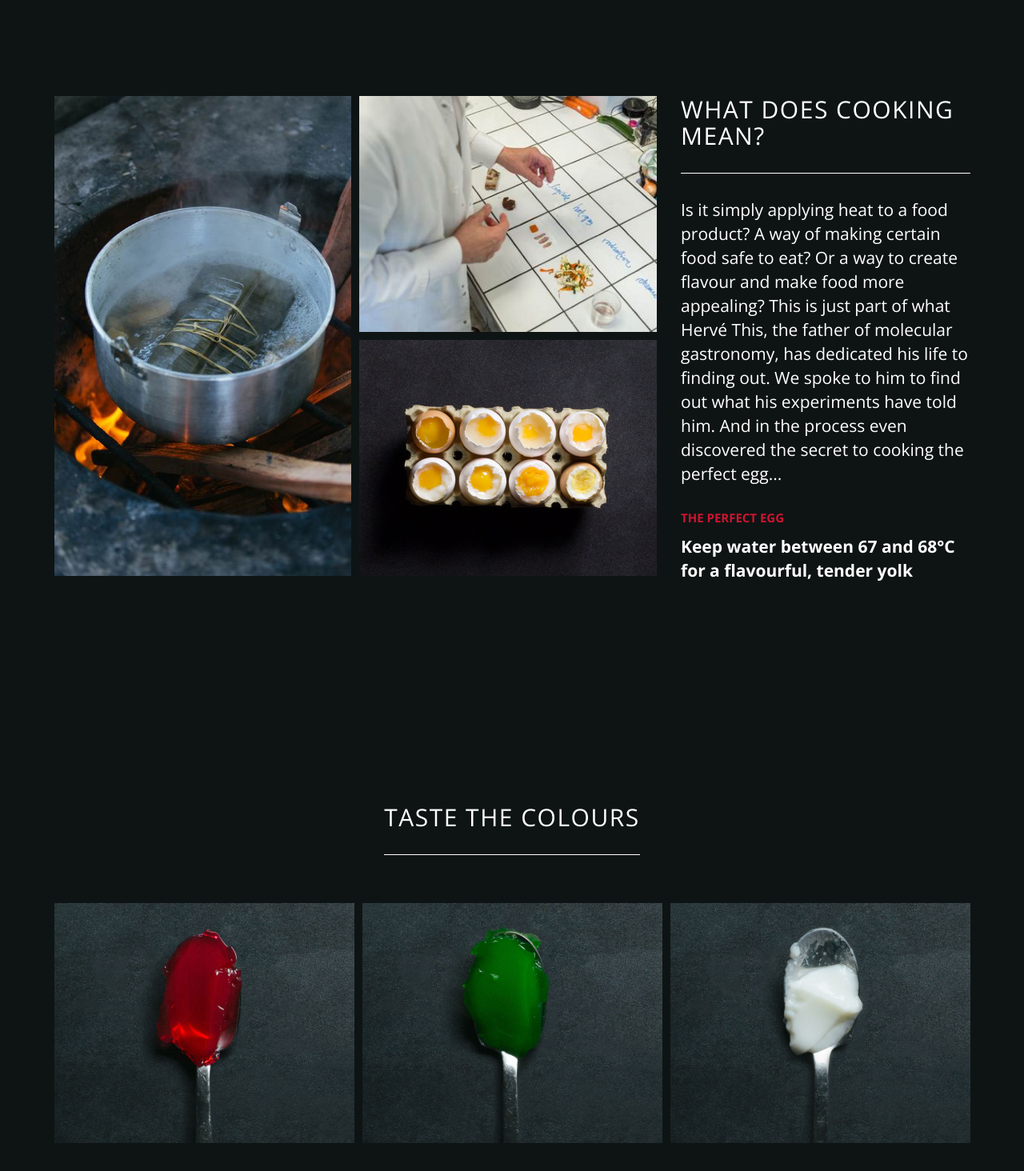
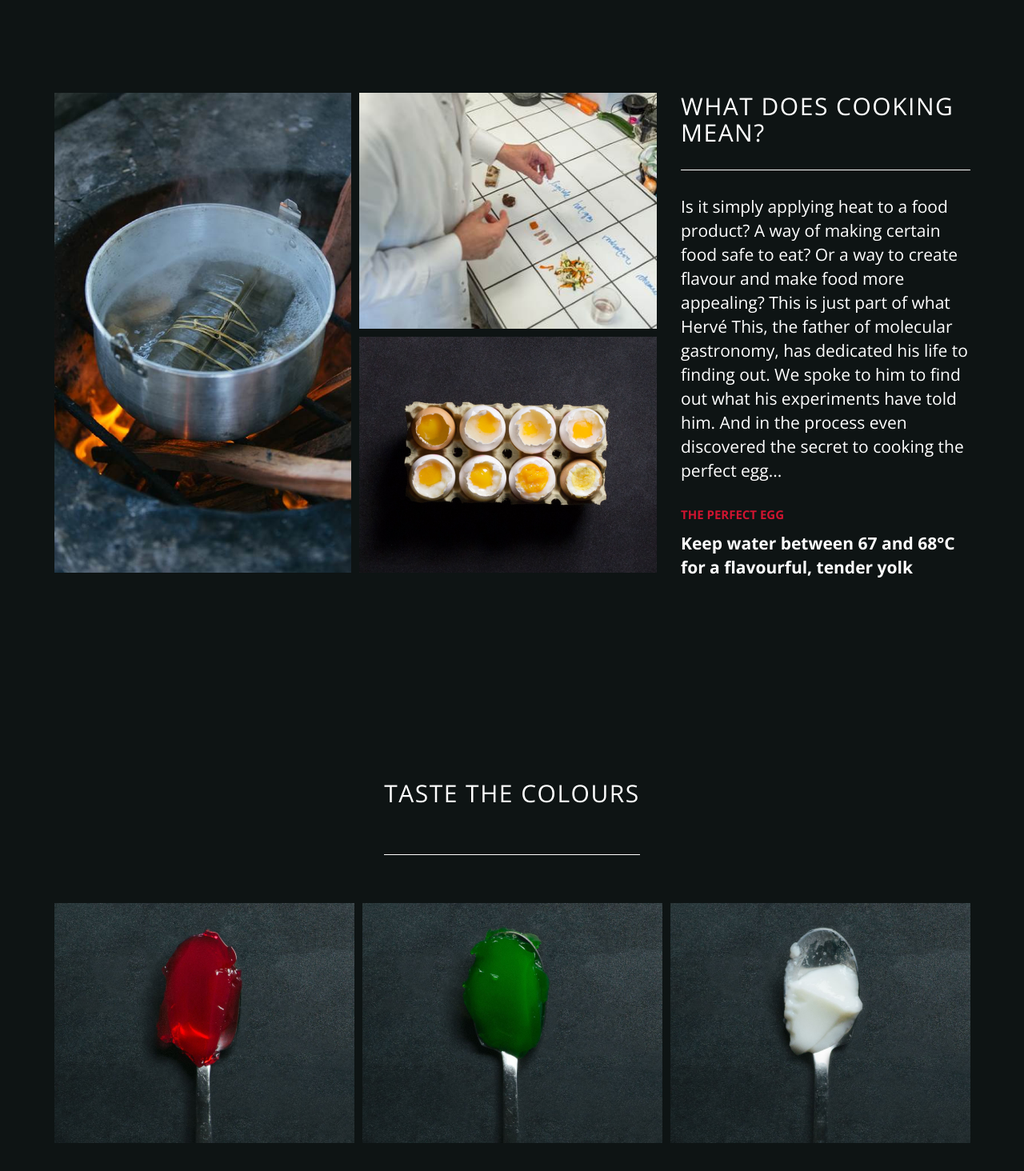
Before and after one commit to sebashdm1/frontend-test, a React (Vite) app: page / in a window 1280 px wide. Shown: the top 1464 px of the page at 80% size. Built offline with nearby package versions, Linux system fonts and the light colour scheme.

Commit message:
style: fix styles in color and cooking section

```diff
--- a/src/components/ColorsSection/ColorsSection.scss
+++ b/src/components/ColorsSection/ColorsSection.scss
@@ -4,9 +4,9 @@ $text-white: #ffffff;
 $container-width: 1440px;
 $content-width: 1146px;
 $card-width: 375px;
-$card-height: 460px;
+$card-min-height: 460px;
 $image-height: 300px;
-$copy-height: 130px;
+$copy-min-height: 130px;
 
 // Fonts
 $font-family: 'Open Sans', sans-serif;
@@ -38,9 +38,9 @@ $font-bold: 700;
         text-align: center;
         width: auto;
         min-width: 312px;
-        height: 63px;
+        min-height: 63px;
         border-bottom: 1px solid $text-white;
-        padding: 0;
+        padding: 0 0 30px 0;
         display: flex;
         flex-direction: column;
         justify-content: flex-start;
@@ -54,9 +54,7 @@ $font-bold: 700;
           letter-spacing: 1.5px;
           color: $text-white;
           margin: 0;
-          height: 33px;
           text-transform: uppercase;
-          white-space: nowrap;
         }
       }
 
@@ -69,7 +67,7 @@ $font-bold: 700;
 
         .card {
           width: $card-width;
-          height: $card-height;
+          min-height: $card-min-height;
           display: flex;
           flex-direction: column;
           flex-shrink: 0;
@@ -101,7 +99,7 @@ $font-bold: 700;
 
           .copy {
             width: $card-width;
-            height: $copy-height;
+            min-height: $copy-min-height;
             padding: 30px 20px 30px 20px;
             display: flex;
             flex-direction: column;
@@ -110,6 +108,7 @@ $font-bold: 700;
             text-align: center;
             color: $text-white;
             box-sizing: border-box;
+            flex-grow: 1;
 
             h3 {
               font-family: $font-family;
--- a/src/components/CookingSection/CookingSection.scss
+++ b/src/components/CookingSection/CookingSection.scss
@@ -67,7 +67,7 @@ $font-bold: 700;
 
     .content-section {
       width: $content-width;
-      height: 577px;
+      min-height: 577px;
       color: $text-white;
       display: flex;
       flex-direction: column;
```
